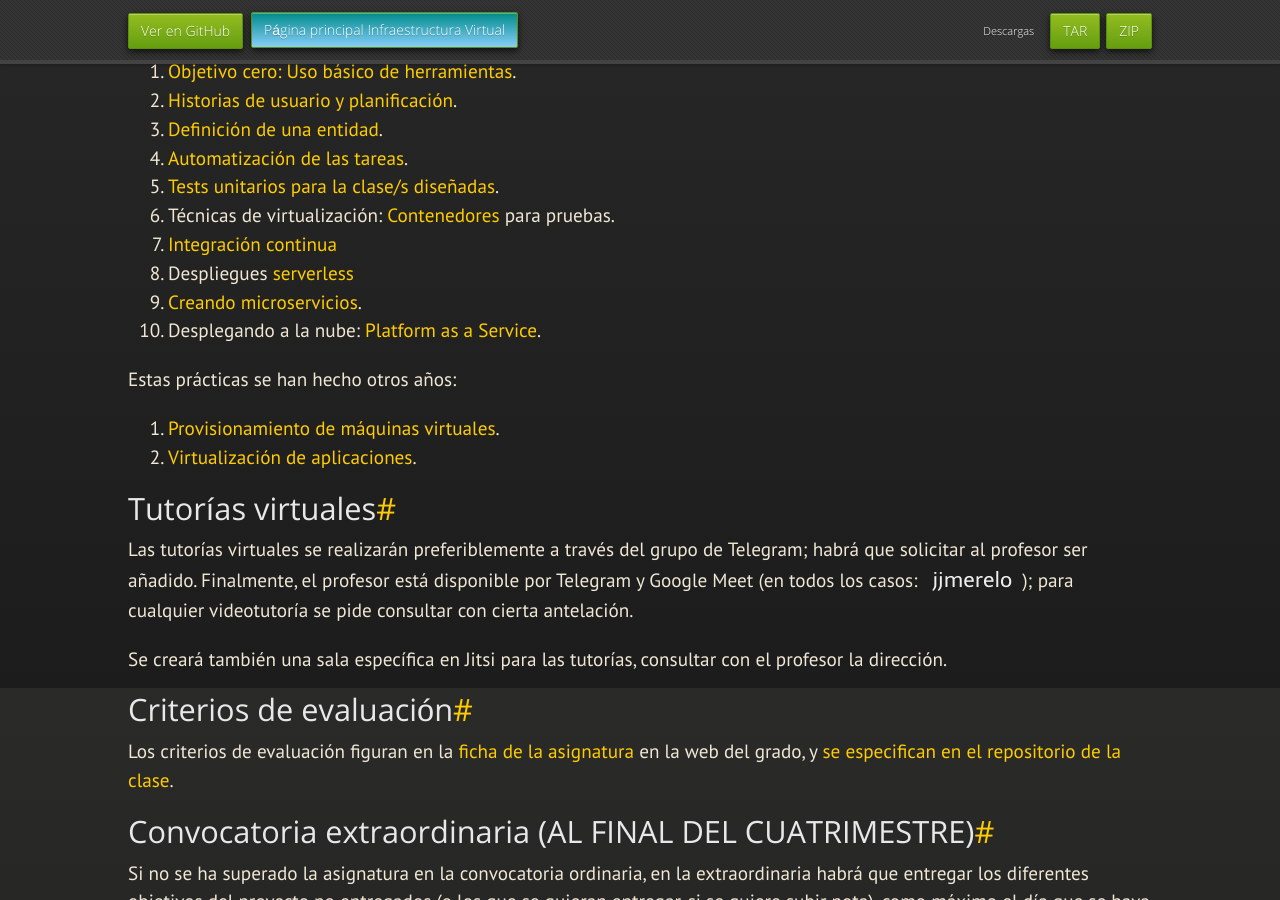
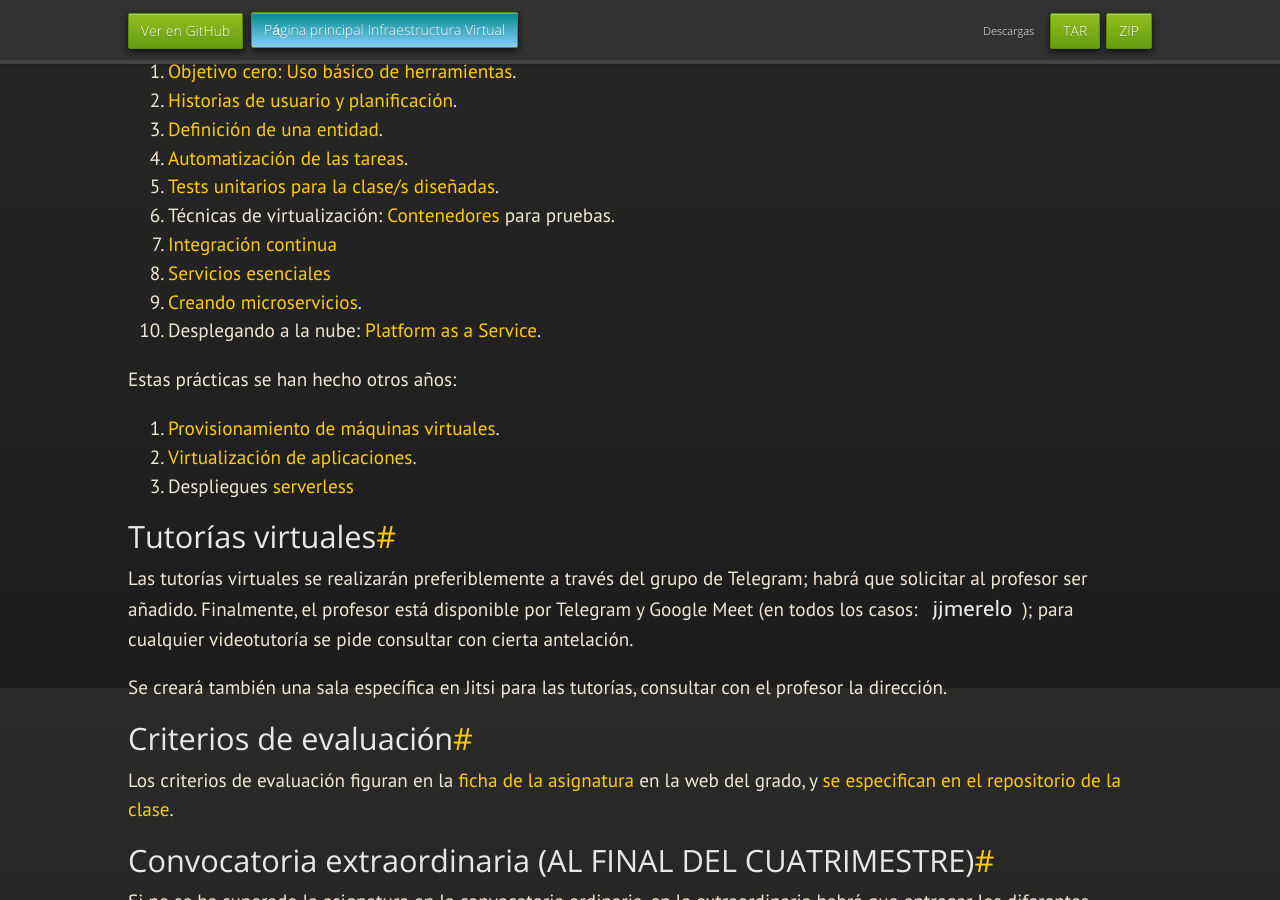
Before and after one commit to JJ/IV, a Jekyll site: the page built from index.md, in a window 1280 px wide and 900 px high, scrolled down 2012 px. Built offline with Jekyll 4.4.1, drawn with Linux system fonts in a browser that asks for light colours; nearby versions of some CDN libraries; some web fonts are replaced; our own code applies the rules of GitHub Pages for plain Markdown files.

Commit message:
Sync index.md de master a gh-pages

```diff
--- a/index.md
+++ b/index.md
@@ -110,7 +110,7 @@ organizarán de la forma siguiente.
 6. Técnicas de virtualización: [Contenedores](documentos/proyecto/5.Docker)
    para pruebas.
 7. [Integración continua](documentos/proyecto/6.CI)
-8. Despliegues [serverless](documentos/proyecto/5.Serverless)
+8. [Servicios esenciales](documentos/proyecto/7.Servicios)
 9. [Creando microservicios](documentos/proyecto/6.Microservicio).
 10. Desplegando a la nube:
    [Platform as a Service](documentos/proyecto/7.PaaS).
```
Also changed, not shown: other parts of index.md (+1 -0 lines).
